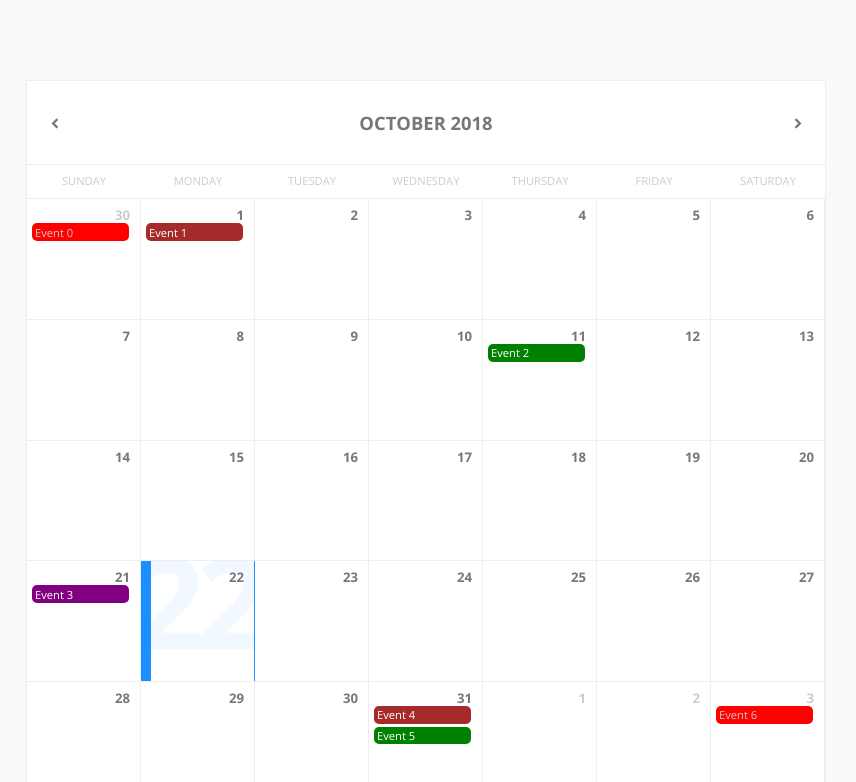
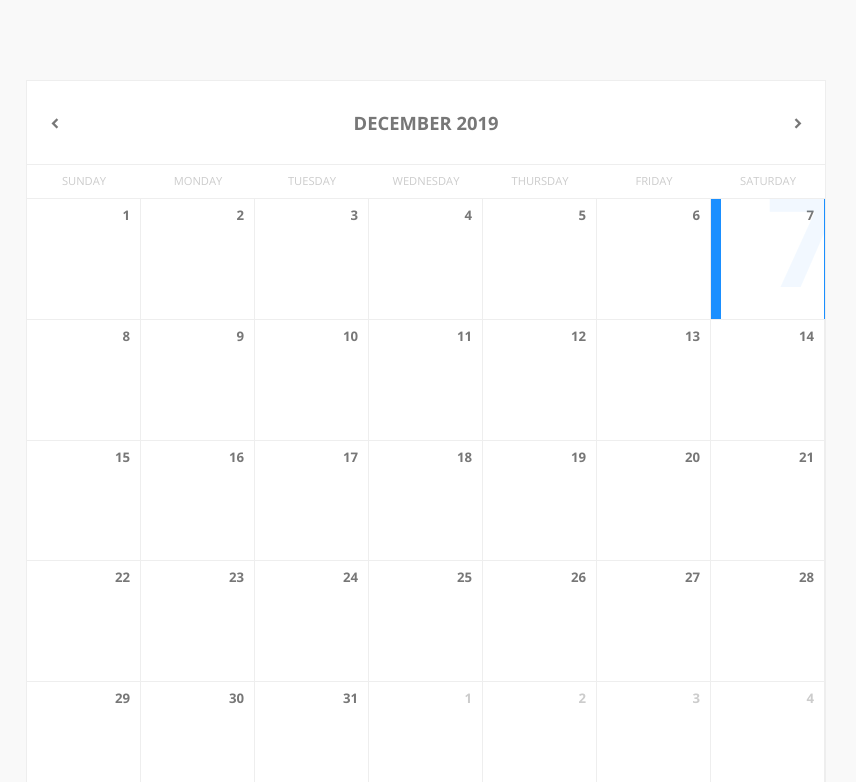
Before and after one commit to Zeeroh0/react-monthly-events-calendar, a React app: page / in a window 1280 px wide. Shown: the top 782 px of the page, without its empty margins (214-1070 px from the left). Built offline with nearby package versions, Linux system fonts and the light colour scheme.

Commit message:
added initial selected date prop, started to make filter to only render current month +/- 7 days

```diff
--- a/example/App.js
+++ b/example/App.js
@@ -36,7 +36,7 @@ class App extends React.Component {
   render() {
     return (
       <div className='calendar-wrapper'>
-        <Calendar events={styledEvents} />
+        <Calendar events={styledEvents} initialSelectedDate={'12/7/19'}/>
       </div>
     );
   }
--- a/example/dummydata.js
+++ b/example/dummydata.js
@@ -1,10 +1,13 @@
 // Dummy Data
 export default [
-  { title: 'Event 0', date: 'Sep 30, 2018', subtitle: 'Subtitle 0', dimIcType: '1' },
-  { title: 'Event 1', date: '10/01/2018', subtitle: 'Subtitle 1', dimIcType: '2' },
-  { title: 'Event 2', date: '10/11/18', subtitle: 'Subtitle 2', dimIcType: '3' },
-  { title: 'Event 3', date: '10/21/2018', subtitle: 'Subtitle 3', dimIcType: '4' },
-  { title: 'Event 4', date: '2018-10-31T00:00:00', subtitle: 'Subtitle 4', dimIcType: '2' },
-  { title: 'Event 5', date: '2018-10-31T00:00:00', subtitle: 'Subtitle 5', dimIcType: '3' },
-  { title: 'Event 6', date: '2018-11-03T00:00:00', subtitle: 'Subtitle 6', dimIcType: '1' },
+  { title: 'Event 0', date: 'May 30, 2019', subtitle: 'Subtitle 0', dimIcType: '1' },
+  { title: 'Event 1', date: '06/01/2019', subtitle: 'Subtitle 1', dimIcType: '2' },
+  { title: 'Event 2', date: '06/11/19', subtitle: 'Subtitle 2', dimIcType: '3' },
+  { title: 'Event 3', date: '06/21/2019', subtitle: 'Subtitle 3', dimIcType: '4' },
+  { title: 'Event 4', date: '2019-06-31T00:00:00', subtitle: 'Subtitle 4', dimIcType: '2' },
+  { title: 'Event 5', date: '2019-06-31T00:00:00', subtitle: 'Subtitle 5', dimIcType: '3' },
+  { title: 'Event 6', date: '2019-07-03T00:00:00', subtitle: 'Subtitle 6', dimIcType: '1' },
+  { title: 'Event 6', date: '2019-07-02T00:00:00', subtitle: 'Subtitle 6', dimIcType: '4' },
+  { title: 'Event 6', date: '2019-06-30T00:00:00', subtitle: 'Subtitle 6', dimIcType: '4' },
+  { title: 'Event 6', date: '2019-08-02T00:00:00', subtitle: 'Subtitle 6', dimIcType: '4' },
 ];
--- a/package.json
+++ b/package.json
@@ -39,7 +39,7 @@
   "scripts": {
     "build": "webpack",
     "serve": "live-server public/",
-    "dev": "webpack-dev-server --inline --hot",
+    "start": "webpack-dev-server --inline --hot",
     "transpile": "babel src -d dist --copy-files",
     "prepublishOnly": "npm run transpile"
   },
--- a/src/components/calendar/index.js
+++ b/src/components/calendar/index.js
@@ -6,8 +6,15 @@ import Event from '../event';
 
 class Calendar extends React.Component {
   state = {
-    currentMonth: new Date(),
-    selectedDate: new Date()
+    currentMonth: null,
+    selectedDate: null
+  };
+
+  componentDidMount() {
+    this.setState({
+      selectedDate: this.props.initialSelectedDate || new Date(),
+      currentMonth: this.props.initialSelectedDate || new Date()
+    })
   };
 
   renderHeader = () => {
@@ -23,8 +30,10 @@ class Calendar extends React.Component {
         <div className="col col-center">
           <span>{dateFns.format(this.state.currentMonth, dateFormat)}</span>
         </div>
-        <div className="col col-end" onClick={this.nextMonth}>
-          <div className="icon">chevron_right</div>
+        <div className="col col-end">
+          <div className="icon" onClick={this.nextMonth}>
+            chevron_right
+          </div>
         </div>
       </div>
     );
@@ -49,8 +58,8 @@ class Calendar extends React.Component {
 
   renderCells = () => {
     const { currentMonth, selectedDate } = this.state;
-    const monthStart = dateFns.startOfMonth(currentMonth);    // Gets month's last day
-    const monthEnd = dateFns.endOfMonth(monthStart);          // Gets month's first day
+    const monthStart = dateFns.startOfMonth(currentMonth);    // Gets month's first day
+    const monthEnd = dateFns.endOfMonth(monthStart);          // Gets month's last day
     const startDate = dateFns.startOfWeek(monthStart);        // Gets the month's first week's first day
     const endDate = dateFns.endOfWeek(monthEnd);              // Gets the month's first week's last day
 
@@ -127,11 +136,21 @@ class Calendar extends React.Component {
   }
 
   render() {
+    const { initialSelectedDate } = this.props
+    const { currentMonth, selectedDate } = this.state
+
+    // logic to filter the rendered events to this month only +/- 7 days
+    const currentMonthMinus7 = dateFns.subDays(dateFns.startOfMonth(currentMonth), 7);
+    const currentMonthPlus7 = dateFns.addDays(dateFns.endOfMonth(currentMonth), 7);
+    console.log('least: ' + currentMonthMinus7)
+    console.log('most: ' + currentMonthPlus7)
+    const filteredEvents = this.props.events;
+
     return (
       <div className="calendar">
         {this.renderHeader()}
         {this.renderDays()}
-        {this.renderCells()}
+        {this.renderCells(filteredEvents)}
       </div>
     );
   }
```
Also changed, not shown: 1 other file (tests, documents, lock files or other folders).
